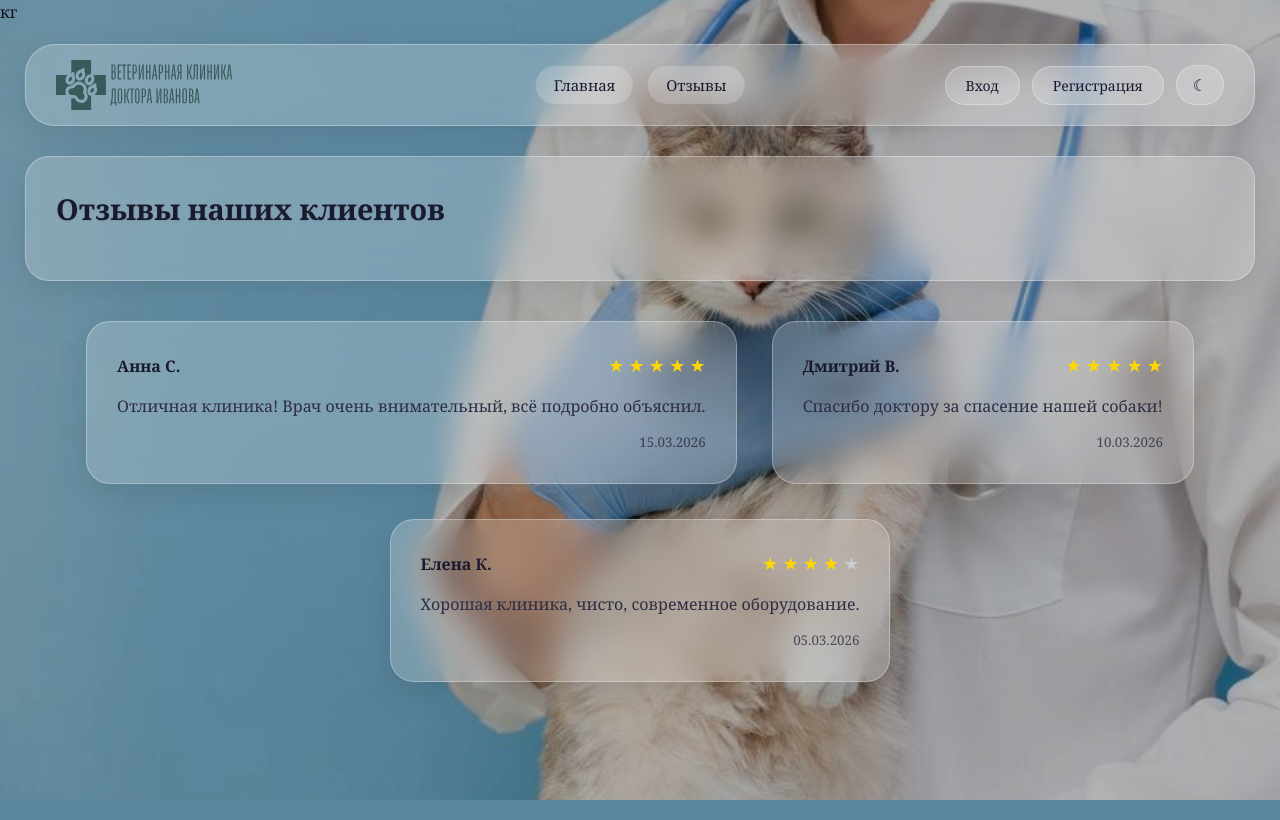
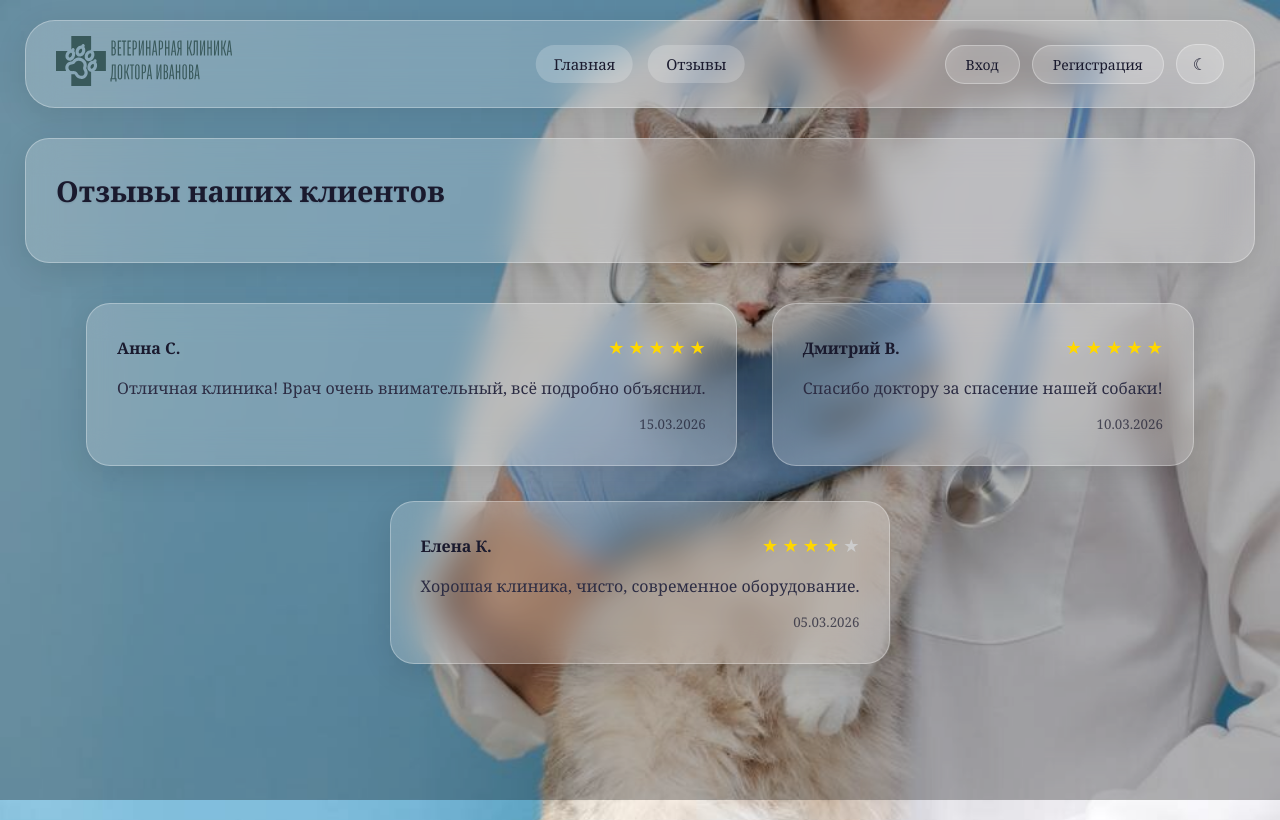
Before and after one commit to suncaster/vetclinic, a Django app: page /reviews/ in a window 1280 px wide. Run offline with Django 5.2, Linux system fonts and the light colour scheme; data that the repository does not hold is empty.

Commit message:
да сколько можно бля3

```diff
--- a/templates/main/reviews.html
+++ b/templates/main/reviews.html
@@ -1,4 +1,4 @@
-кг{% extends 'base.html' %}
+{% extends 'base.html' %}
 {% block title %}Отзывы{% endblock %}
 
 {% block content %}
```
